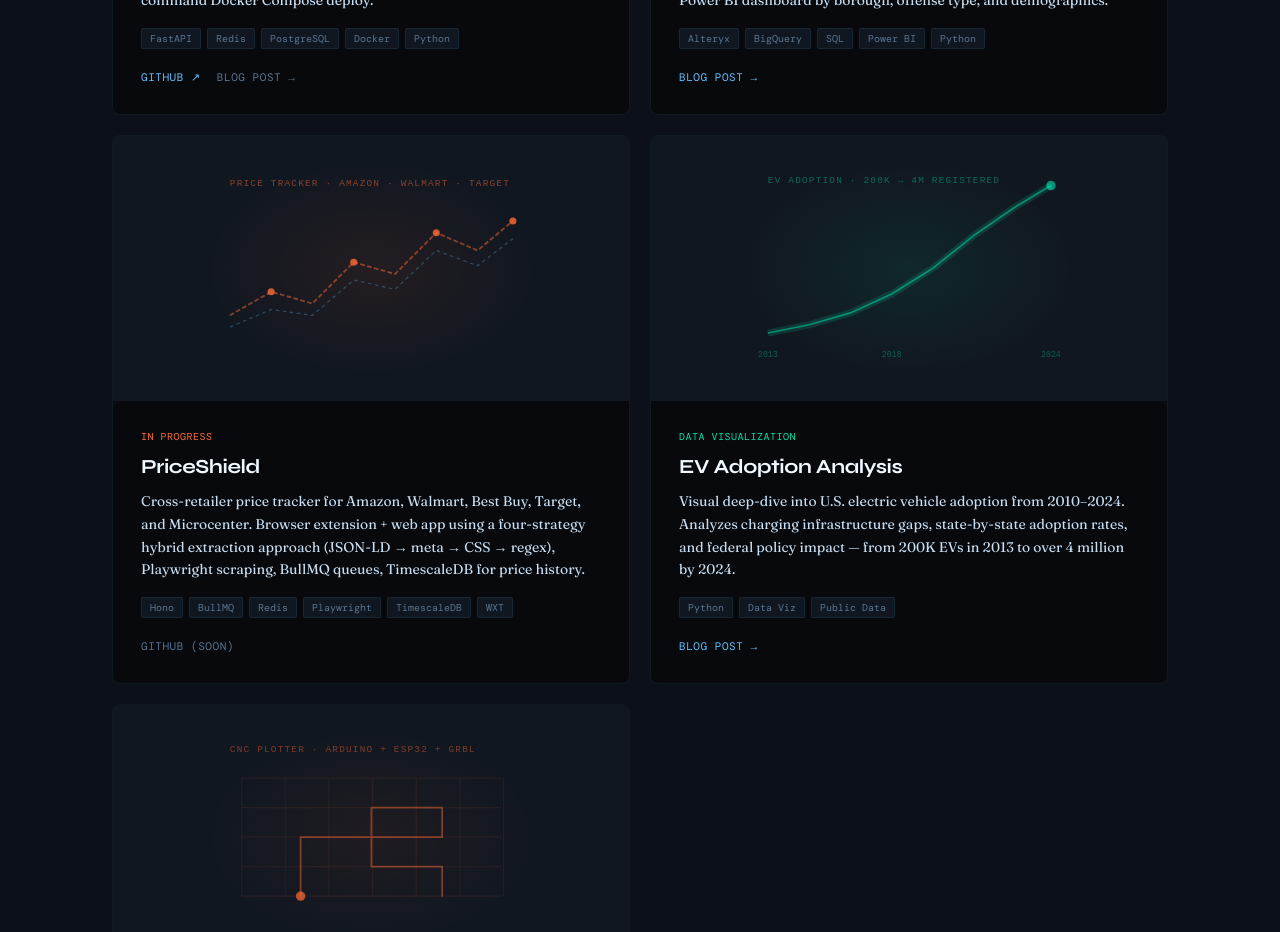
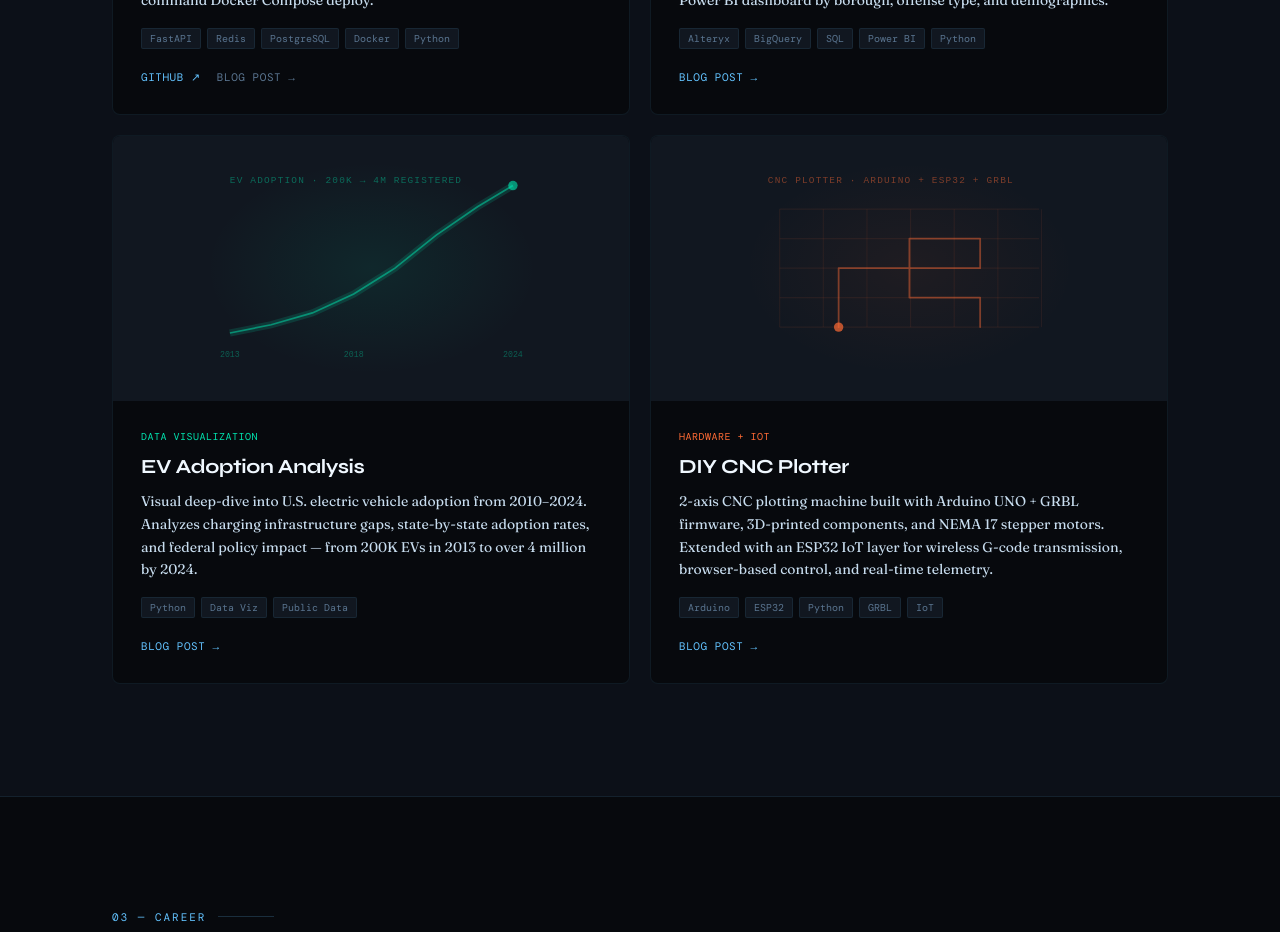
Before and after one commit to stanik0n/nextjs-portfolio, a Next.js app: page / in a window 1280 px wide. Shown: the part 2520-3452 px from the top of the page. Built offline with nearby package versions, Linux system fonts and the light colour scheme; a web font is replaced by a local one.

Commit message:
Remove PriceShield project

```diff
--- a/components/Projects.tsx
+++ b/components/Projects.tsx
@@ -192,26 +192,6 @@ function ProjectViz({ id }: { id: string }) {
       </svg>
     );
   }
-  if (id === "priceshield") {
-    return (
-      <svg viewBox="0 0 280 180" xmlns="http://www.w3.org/2000/svg" className="w-4/5 h-4/5">
-        <radialGradient id="pg"><stop offset="0%" stopColor="#ff6b35" stopOpacity="0.08"/><stop offset="100%" stopColor="#ff6b35" stopOpacity="0"/></radialGradient>
-        <rect width="280" height="180" fill="url(#pg)"/>
-        {/* price line chart */}
-        <polyline points="20,130 55,110 90,120 125,85 160,95 195,60 230,75 260,50"
-          fill="none" stroke="rgba(255,107,53,0.5)" strokeWidth="1.5" strokeDasharray="4,2"/>
-        <polyline points="20,140 55,125 90,130 125,100 160,108 195,75 230,88 260,65"
-          fill="none" stroke="rgba(99,195,255,0.3)" strokeWidth="1" strokeDasharray="3,3"/>
-        {[55,125,195,260].map(x => (
-          <circle key={x} cx={x} cy={x === 55 ? 110 : x === 125 ? 85 : x === 195 ? 60 : 50}
-            r="3" fill="rgba(255,107,53,0.8)">
-            <animate attributeName="opacity" values="1;0.3;1" dur="2s" repeatCount="indefinite"/>
-          </circle>
-        ))}
-        <text x="20" y="20" fontFamily="monospace" fontSize="8" fill="rgba(255,107,53,0.5)" letterSpacing="1">PRICE TRACKER · AMAZON · WALMART · TARGET</text>
-      </svg>
-    );
-  }
   if (id === "ev-adoption") {
     return (
       <svg viewBox="0 0 280 180" xmlns="http://www.w3.org/2000/svg" className="w-4/5 h-4/5">
--- a/lib/data.ts
+++ b/lib/data.ts
@@ -36,18 +36,6 @@ export const projects = [
     stack: ["Alteryx", "BigQuery", "SQL", "Power BI", "Python"],
     links: [
       { label: "Blog Post →", href: "/blog/nypd-arrests", primary: true },
-    ],
-  },
-  {
-    id: "priceshield",
-    featured: false,
-    tag: "In Progress",
-    tagColor: "accent3",
-    title: "PriceShield",
-    desc: "Cross-retailer price tracker for Amazon, Walmart, Best Buy, Target, and Microcenter. Browser extension + web app using a four-strategy hybrid extraction approach (JSON-LD → meta → CSS → regex), Playwright scraping, BullMQ queues, TimescaleDB for price history.",
-    stack: ["Hono", "BullMQ", "Redis", "Playwright", "TimescaleDB", "WXT"],
-    links: [
-      { label: "GitHub (soon)", href: "#" },
     ],
   },
   {
```
